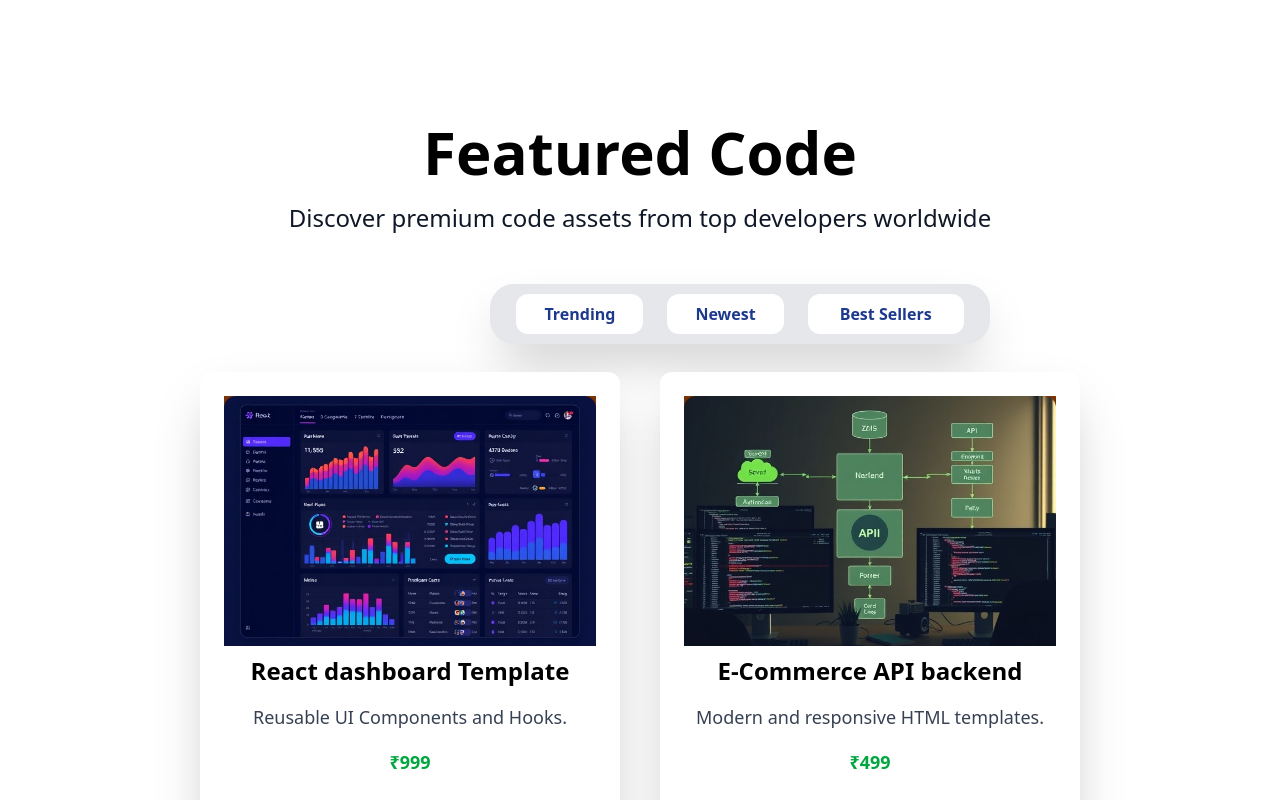
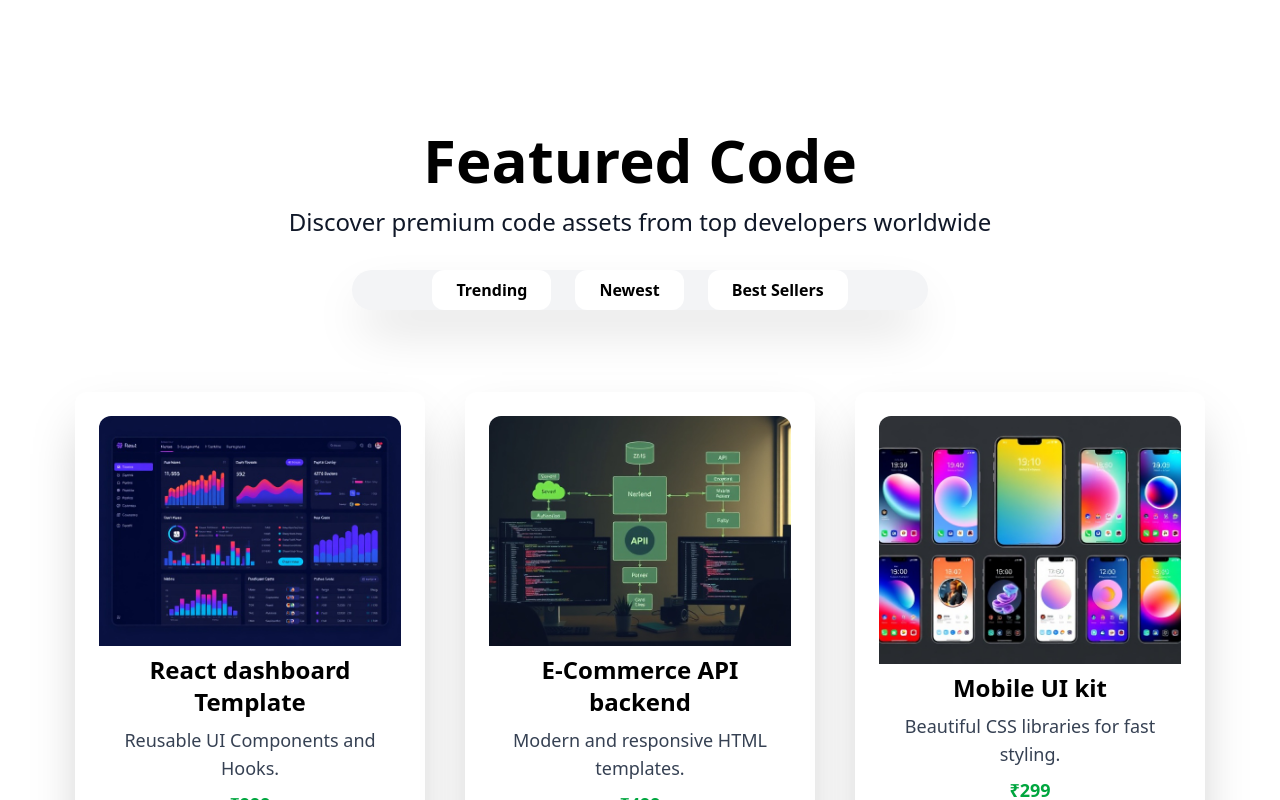
Before and after one commit to Rupeshprajapati421/codeshare-final-project, a React (Vite) app: page / in a window 1280 px wide. Shown: the part 2040-2840 px from the top of the page. Built offline with nearby package versions, Linux system fonts and the light colour scheme.

Commit message:
new save

```diff
--- a/src/Components/Blog.jsx
+++ b/src/Components/Blog.jsx
@@ -35,10 +35,10 @@ function Blog() {
         <p className='text-lg sm:text-2xl mt-4 text-gray-500'>Join thousands of developers who trust our platform for buying and selling code</p>
       </div>
 
-      <div className='w-[98vw] max-w-[1400px] min-h-[900px]  flex flex-col justify-baseline items-center p-2 sm:p-6 md:p-10 gap-y-8 sm:gap-y-10 rounded-2xl shadow-2xl  mt-6'>
-        <div className='w-full flex flex-col md:flex-row gap-6 md:gap-10 pt-6 md:pt-10 items-center justify-center'>
+      <div className='w-[98vw] max-w-[1400px] min-h-[900px]  flex flex-col justify-baseline items-center p-2 sm:p-6 md:p-10 gap-y-8 sm:gap-y-10 rounded-2xl shadow-2xl  mt-6 '>
+        <div className='w-full flex flex-col md:flex-row gap-6 md:gap-10 pt-6 md:pt-10 items-center justify-center '>
           {steps.map((step, idx) => (
-            <div key={idx} className='flex flex-col items-center justify-center bg-white shadow-2xl rounded-2xl p-6 sm:p-8 w-[90vw] max-w-[300px] h-[180px] sm:h-[220px] md:h-85'>
+            <div key={idx} className='flex flex-col items-center justify-center bg-white shadow-2xl rounded-2xl p-6 sm:p-8 w-[90vw] max-w-[300px] h-[180px] sm:h-[220px] md:h-85 hover:shadow-lg hover:scale-108 transition-all duration-300'>
               <span className='sm:text-2xl text-white text-2xl text-center flex justify-center items-center mb-4 h-[90px] w-[90px] bg-gradient-to-b from-blue-500 to-blue-200  font-extrabold sm:mb-6 rounded-2xl'>{step.icon}</span>
               <h1 className='text-xl sm:text-xl md:text-2xl font-bold text-black'>{step.heading}</h1>
               <p className='text-base sm:text-lg pt-3 text-gray-800 '>{step.description}</p>
@@ -50,8 +50,8 @@ function Blog() {
             <h1 className='font-bold text-2xl sm:text-3xl md:text-4xl pt-4 md:pt-10'>Ready to Start Your Journey?</h1>
             <p className='text-lg sm:text-xl md:text-2xl text-gray-800 pt-4 sm:pt-6'>Whether you're looking to buy premium code or sell your own creations, CodeShare provides the perfect platform for developers.</p>
             <div className='h-auto w-full mt-6 md:mt-[50px] font-medium text-lg sm:text-xl gap-4 sm:gap-6 flex flex-col sm:flex-row items-center justify-center'>
-              <button className='px-8 sm:px-10 py-3 sm:py-4 border-4 text-white rounded-xl bg-blue-700'>Join as buyer</button>
-              <button className='px-8 sm:px-9 py-3 sm:py-4 rounded-xl text-blue-700 font-medium border-blue-950 border-4'>Become Seller</button>
+              <button className='px-8 sm:px-10 py-3 sm:py-4 border-4 text-white rounded-xl bg-blue-700 hover:bg-blue-900'>Join as buyer</button>
+              <button className='px-8 sm:px-9 py-3 sm:py-4 rounded-xl text-blue-700 font-medium border-blue-950 border-4 hover:bg-gray-200'>Become Seller</button>
             </div>
           </div>
           <div className='w-full md:w-1/2 h-auto md:h-[95%] flex items-center justify-center rounded-2xl mt-6 md:mt-0'>
--- a/src/Components/Categories.jsx
+++ b/src/Components/Categories.jsx
@@ -95,7 +95,7 @@ function Categories() {
 
         {/* Button */}
         <div className="flex justify-center mt-4">
-          <button className="px-10 py-5 bg-blue-700 rounded-2xl font-medium text-xl font-[Outfit] text-white hover:scale-105 transition-all duration-200 hover:bg-blue-800">
+          <button className="px-10 py-5 bg-blue-700 rounded-2xl font-medium text-xl font-[Outfit] text-white hover:scale-105 transition-all duration-200 hover:bg-blue-800 cursor-pointer">
             View all Categories
           </button>
         </div>
--- a/src/Components/Home.jsx
+++ b/src/Components/Home.jsx
@@ -23,8 +23,8 @@ function Home() {
               The ultimate marketplace for developers to discover, purchase, and sell high-quality code snippets, templates, and complete projects
             </p>
             <div className="flex flex-col md:flex-row gap-4 justify-center items-center w-full my-2 sm:my-4">
-              <button className="p-4 sm:p-[23px] w-[90vw] max-w-[250px] bg-white rounded-[12px] text-blue-600 font-semibold text-lg sm:text-[20px]">Browse Marketplace</button>
-              <button className="p-4 sm:p-[23px] w-[90vw] max-w-[180px] border-3 border-white rounded-[12px] text-white font-semibold text-lg sm:text-[20px]">Start Selling</button>
+              <button className="p-4 sm:p-[23px] w-[90vw] max-w-[250px] bg-white rounded-[12px] text-blue-600 cursor-pointer font-semibold text-lg sm:text-[20px]">Browse Marketplace</button>
+              <button className="p-4 sm:p-[23px] w-[90vw] max-w-[180px] border-3 border-white rounded-[12px] text-white cursor-pointer font-semibold text-lg sm:text-[20px]">Start Selling</button>
             </div>
             <div className="h-[80px] w-full flex flex-wrap justify-center items-center gap-8 sm:gap-20 md:gap-32 lg:gap-44">
               <p className="text-center min-w-[100px]">
@@ -39,10 +39,11 @@ function Home() {
                 <span className="font-bold text-2xl sm:text-3xl md:text-4xl text-white">98%</span><br />
                 <span className="text-white">Satisfaction</span>
               </p>
-              <p className="text-center min-w-[100px]">
+               <p className="text-center min-w-[100px]">
                 <span className="font-bold text-2xl sm:text-3xl md:text-4xl text-white">24/7</span><br />
                 <span className="text-white">Support</span>
               </p>
+
             </div>
           </div>
         </div>
--- a/src/Components/Navbar.jsx
+++ b/src/Components/Navbar.jsx
@@ -23,14 +23,14 @@ function Navbar() {
 
         {/* Desktop Auth Buttons */}
         <div className='hidden md:flex h-full w-[250px] bg-white items-center gap-[20px] mr-[20px]'>
-          <a className='text-[18px]' href="#signin"> Signin</a>
-          <button className='p-[12px] w-[130px] rounded-[10px] bg-blue-600 text-white'>Get started</button>
+          <a className='text-[18px] hover:text-blue-500 cursor-pointer ' href="#signin"> Signin</a>
+          <button className='p-[12px] w-[130px] cursor-pointer  hover:bg-blue-800 transition-colors duration-300 rounded-[10px] bg-blue-600 text-white'>Get started</button>
         </div>
 
        {/* Mobile Menu Button */}
-<div className='md:hidden flex items-center mr-2'>  {/* reduced from mr-4 to mr-2 */}
+<div className='md:hidden flex items-center'>
   <button onClick={() => setMenuOpen(!menuOpen)} className='focus:outline-none'>
-    <svg className='w-8 h-8 text-blue-700' fill='none' stroke='currentColor' viewBox='0 0 24 24' xmlns='http://www.w3.org/2000/svg'>
+    <svg className='w-8 h-8 text-blue-700 ' fill='none' stroke='currentColor' viewBox='0 0 24 24' xmlns='http://www.w3.org/2000/svg'>
       <path strokeLinecap='round' strokeLinejoin='round' strokeWidth='2' d='M4 6h16M4 12h16M4 18h16'></path>
     </svg>
   </button>
--- a/src/Components/Sellcode.jsx
+++ b/src/Components/Sellcode.jsx
@@ -31,43 +31,35 @@ function Sellcode() {
   ];
   return (
     <>
-    <div id="sell code" className='w-full  flex-col justify-center text-center p-[40px] '>
-           <div className='h-[250px] w-full  justify-center text-center items-center'>
-              <h1 className='font-bold text-6xl'>Featured Code</h1>
-              <p className='text-2xl text-gray-900 mt-[20px]'>Discover premium code assets from top developers worldwide</p>
-              <div className='h-[60px] w-[500px] text-blue-900 bg-gr ml-[450px] bg-gray-200 flex items-center justify-center gap-6 mt-[50px] shadow-2xl rounded-3xl'>
-                <button className='px-7 py-2 bg-white text-blue font-semibold cursor-pointer rounded-xl'>Trending</button>
-                <button className='px-7 py-2 bg-white font-semibold cursor-pointer rounded-xl'>Newest</button>
-                <button className='px-8 py-2 bg-white font-semibold cursor-pointer rounded-xl'>Best Sellers</button>
+    <div id="sell code" className='w-full flex-col justify-center text-center p-4 sm:p-8 md:p-12'>
+      <div className='w-full max-w-6xl mx-auto flex flex-col items-center'>
+        <h1 className='font-bold text-3xl sm:text-5xl md:text-6xl'>Featured Code</h1>
+        <p className='text-lg sm:text-2xl text-gray-900 mt-4'>Discover premium code assets from top developers worldwide</p>
+        <div className='h-auto w-full max-w-xl flex flex-col sm:flex-row items-center justify-center gap-4 sm:gap-6 mt-8 shadow-2xl rounded-3xl bg-gray-100 p-2 sm:p-0'>
+          <button className='px-6 py-2 bg-white text-blue font-semibold  rounded-xl hover:text-blue-700 cursor-pointer w-full sm:w-auto '>Trending</button>
+          <button className='px-6 py-2 bg-white font-semibold hover:text-blue-500 cursor-pointer rounded-xl w-full sm:w-auto'>Newest</button>
+          <button className='px-6 py-2 bg-white font-semibold hover:text-blue-500 cursor-pointer rounded-xl w-full sm:w-auto'>Best Sellers</button>
         </div>
       </div>
-
-            <div className='min-h-[600px] w-full   flex flex-col md:flex-row flex-wrap justify-center items-center gap-8 md:gap-10'>
-
+      <div className='min-h-[600px] w-full flex flex-col md:flex-row flex-wrap justify-center items-center gap-6 md:gap-10 mt-8'>
         {sellcode.map((item, idx) => (
           <div
             key={idx}
-                  className='h-[420px] w-[90vw] max-full  md:h-[500px] md:w-[420px] bg-white rounded-xl shadow-2xl flex flex-col items-center justify-between  sm:p-6 hover:scale-105 transition-transform mb-6 md:mb-0'
+            className='h-[420px] w-[95vw] max-w-[350px] md:h-[500px] md:w-[420px] bg-white rounded-xl shadow-2xl flex flex-col items-center justify-between p-4 sm:p-6 hover:scale-105 transition-transform mb-6 md:mb-0'
           >
-                  <div className='h-[250px] w-full bg-amber-900 flex items-center justify-center'>
-                    {idx === 0 && item.image && (
+            <div className='h-[180px] sm:h-[220px] md:h-[250px] w-full flex items-center justify-center'>
+              {item.image && (
                 <img src={item.image} alt={item.heading} className='h-full w-full object-cover rounded-t-xl' />
               )}
-                    {idx===1 && item.image && (
-                      <img src={item.image} alt={item.heading}  className='h-full w-full object-cover rounded-t-xl' />
-                    )}
-                     {idx===2 && item.image &&(
-                      <img src={item.image} alt={item.heading}  className='h-full w-full object-cover rounded-t-xl'/>
-                     )}
             </div>
-                  <h2 className='font-bold text-xl md:text-2xl mb-2'>{item.heading}</h2>
-                  <p className='text-gray-700 mb-2 text-base md:text-lg'>{item.description}</p>
+            <h2 className='font-bold text-lg sm:text-xl md:text-2xl mb-2 mt-2'>{item.heading}</h2>
+            <p className='text-gray-700 mb-2 text-base sm:text-lg'>{item.description}</p>
             <p className='text-lg font-semibold text-green-600 mb-4'>{item.price}</p>
-                  <button className='px-6 py-3 bg-blue-600 text-white rounded-xl font-semibold hover:bg-blue-700 transition'>{item.button}</button>
+            <button className='px-6 py-3 bg-blue-600 text-white rounded-xl font-semibold hover:bg-blue-900 transition cursor-pointer'>{item.button}</button>
           </div>
         ))}
       </div>
-            <button className='px-9 py-4 rounded-2xl bg-blue-700 text-white text-xl'> Explore all products</button>
+      <button className='px-7 py-3 rounded-2xl bg-blue-700 text-white text-lg sm:text-xl mt-8 w-full max-w-xs mx-auto  hover:bg-blue-900 cursor-pointer'>Explore all products</button>
     </div>
     </>
   )
```
Lines whose indentation alone changed are shown as unchanged.
